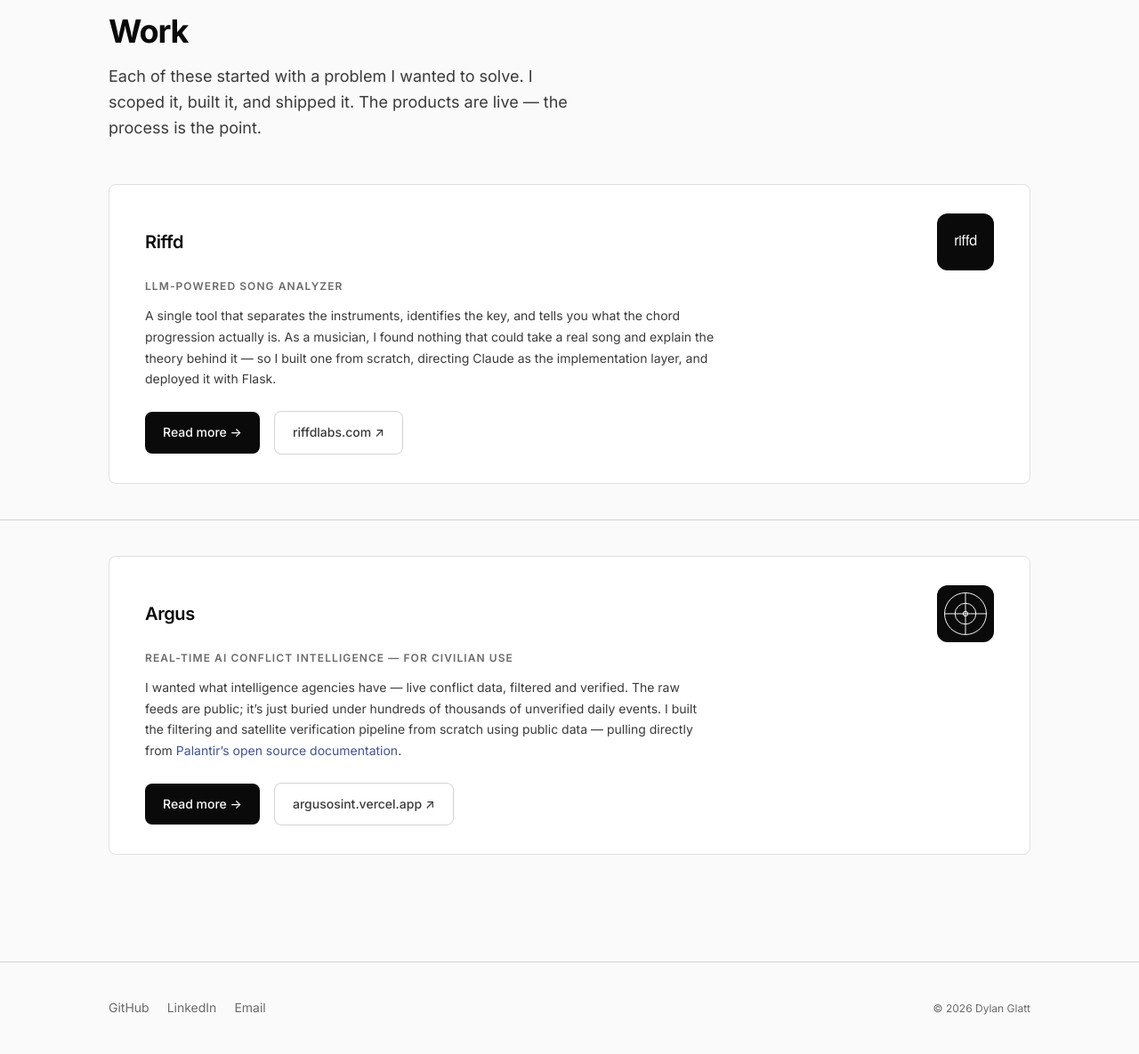
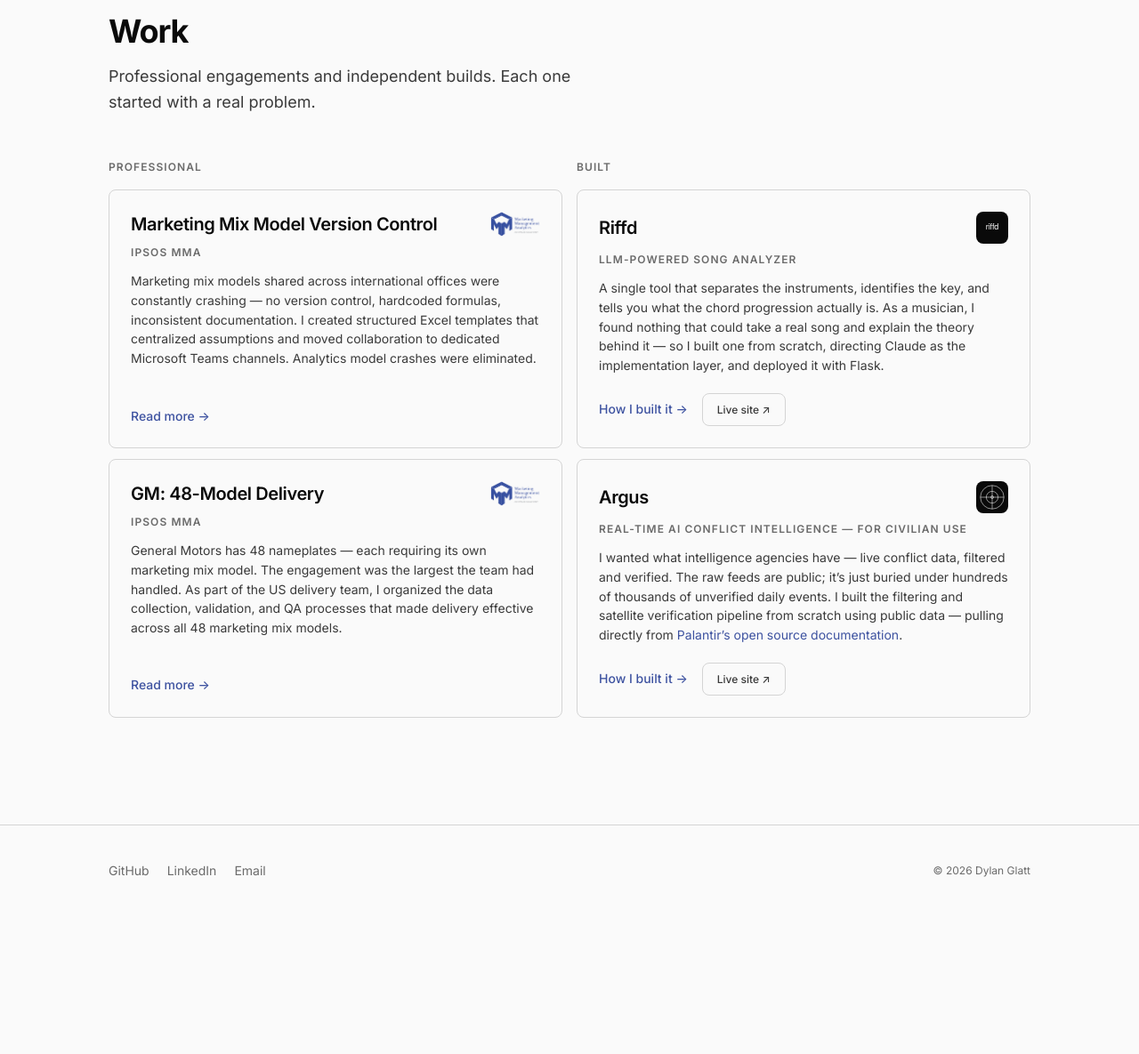
Before and after one commit to dylanglatt/dylanglatt.com, a Flask app: page /work in a window 1280 px wide. Shown: the part 65-1250 px from the top of the page at 89% size. After the commit the page ends 1051 px from the top, so only its background shows below. Run offline with Flask 3, Linux system fonts and the light colour scheme.

Commit message:
Add Ipsos professional work section with two case studies
- Add work_ipsos.html (Marketing Mix Model Version Control) and work_gm.html (GM: 48-Model Delivery)
- Add /work/ipsos and /work/gm routes; update sitemap
- Restructure homepage and work page into Professional / Built two-column layout
- Add MMA logo (transparent PNG) to Ipsos cards
- Rewrite about page bio for hiring manager audience
- Trim homepage about snippet to two lines
- Update education section with locations and corrected school names

```diff
--- a/app.py
+++ b/app.py
@@ -41,6 +41,18 @@ def work_argus():
     return render_template('work_argus.html')
 
 
+@app.route('/work/ipsos')
+def work_ipsos():
+    log_event('pageview', {'page': 'work_ipsos', 'ip': _client_ip()})
+    return render_template('work_ipsos.html')
+
+
+@app.route('/work/gm')
+def work_gm():
+    log_event('pageview', {'page': 'work_gm', 'ip': _client_ip()})
+    return render_template('work_gm.html')
+
+
 @app.route('/work/job-scraper')
 def work_job_scanner():
     log_event('pageview', {'page': 'work_job_scanner', 'ip': _client_ip()})
@@ -74,7 +86,7 @@ def robots():
 
 @app.route('/sitemap.xml')
 def sitemap():
-    pages = ['/', '/work', '/work/riffd', '/work/argus', '/about']
+    pages = ['/', '/work', '/work/riffd', '/work/argus', '/work/ipsos', '/work/gm', '/about']
     urls = ''.join(
         f'  <url><loc>https://dylanglatt.com{p}</loc></url>\n'
         for p in pages
--- a/static/css/main.css
+++ b/static/css/main.css
@@ -435,8 +435,6 @@ ul { list-style: none; }
   gap: var(--sp-5);
 }
 
-/* Tablet: keep 2-up (matches default) — collapse to 1 on narrow */
-
 /* Phone: single column */
 @media (max-width: 600px) {
   .case-studies {
@@ -553,6 +551,40 @@ ul { list-style: none; }
   width: 64px;
   height: 64px;
   border-radius: 12px;
+}
+
+
+/* ── Work grid (experience + projects split) ─────────────────────────────── */
+.work-grid {
+  display: grid;
+  grid-template-columns: 1fr 1fr;
+  gap: var(--sp-5);
+  align-items: stretch;
+}
+
+.work-col {
+  display: flex;
+  flex-direction: column;
+  gap: var(--sp-3);
+}
+
+.work-col .case-card {
+  flex: 1;
+}
+
+.work-col-label {
+  font-size: var(--text-xs);
+  font-weight: 600;
+  text-transform: uppercase;
+  letter-spacing: 0.09em;
+  color: var(--text-muted);
+  padding-bottom: var(--sp-1);
+}
+
+@media (max-width: 700px) {
+  .work-grid {
+    grid-template-columns: 1fr;
+  }
 }
 
 
--- a/templates/work.html
+++ b/templates/work.html
@@ -1,59 +1,78 @@
 {% extends "base.html" %}
 
-{% block title %}Projects — Dylan Glatt{% endblock %}
-{% block description %}Zero-to-one builds: applied AI, Python, data analysis, API integrations, and full-stack deployment. Problem to production system.{% endblock %}
+{% block title %}Work — Dylan Glatt{% endblock %}
+{% block description %}Professional and independent work — marketing analytics at scale, applied AI, data pipelines, and full-stack deployment.{% endblock %}
 
 {% block content %}
 
 <div class="page-header">
   <div class="container">
     <h1 class="page-title">Work</h1>
-    <p class="page-subtitle">Each of these started with a problem I wanted to solve. I scoped it, built it, and shipped it. The products are live &mdash; the process is the point.</p>
+    <p class="page-subtitle">Professional engagements and independent builds. Each one started with a real problem.</p>
   </div>
 </div>
 
-<!-- ── Riffd ─────────────────────────────────────────────────────────────── -->
+<!-- ── Work grid ──────────────────────────────────────────────────────────── -->
 <section class="section" style="border-top: none; padding-top: 0;">
   <div class="container">
-    <div class="case-card case-card--full">
+    <div class="work-grid">
+
+      <!-- Left: Professional -->
+      <div class="work-col">
+        <span class="work-col-label">Professional</span>
+        <div class="case-card">
           <div class="case-card-header">
-        <h2 class="case-card-title"><a href="{{ url_for('work_riffd') }}" style="color: inherit;">Riffd</a></h2>
-        <img src="{{ url_for('static', filename='img/riffd-logo.svg') }}" class="case-card-logo case-card-logo--lg" alt="Riffd">
+            <h2 class="case-card-title"><a href="{{ url_for('work_ipsos') }}" style="color: inherit; text-decoration: none;">Marketing Mix Model Version Control</a></h2>
+            <img src="{{ url_for('static', filename='img/mma-logo.png') }}" class="case-card-logo" alt="Ipsos MMA" style="width: auto; height: 28px; max-width: 90px; object-fit: contain; border-radius: 0;">
           </div>
-      <p class="case-card-label">LLM-Powered Song Analyzer</p>
-      <p class="case-card-problem">
-        A single tool that separates the instruments, identifies the key, and tells you what the chord
-        progression actually is. As a musician, I found nothing that could take a real song and explain
-        the theory behind it &mdash; so I built one from scratch, directing Claude as the implementation
-        layer, and deployed it with Flask.
-      </p>
+          <p class="case-card-label">Ipsos MMA</p>
+          <p class="case-card-desc">Marketing mix models shared across international offices were constantly crashing &mdash; no version control, hardcoded formulas, inconsistent documentation. I created structured Excel templates that centralized assumptions and moved collaboration to dedicated Microsoft Teams channels. Analytics model crashes were eliminated.</p>
           <div class="case-card-footer">
-        <a href="{{ url_for('work_riffd') }}" class="btn btn-primary">Read more &rarr;</a>
-        <a href="https://riffdlabs.com" target="_blank" rel="noopener" class="btn btn-secondary">riffdlabs.com &nearr;</a>
+            <a href="{{ url_for('work_ipsos') }}" class="case-card-cta">Read more &rarr;</a>
+          </div>
+        </div>
+        <div class="case-card">
+          <div class="case-card-header">
+            <h2 class="case-card-title"><a href="{{ url_for('work_gm') }}" style="color: inherit; text-decoration: none;">GM: 48-Model Delivery</a></h2>
+            <img src="{{ url_for('static', filename='img/mma-logo.png') }}" class="case-card-logo" alt="Ipsos MMA" style="width: auto; height: 28px; max-width: 90px; object-fit: contain; border-radius: 0;">
+          </div>
+          <p class="case-card-label">Ipsos MMA</p>
+          <p class="case-card-desc">General Motors has 48 nameplates &mdash; each requiring its own marketing mix model. The engagement was the largest the team had handled. As part of the US delivery team, I organized the data collection, validation, and QA processes that made delivery effective across all 48 marketing mix models.</p>
+          <div class="case-card-footer">
+            <a href="{{ url_for('work_gm') }}" class="case-card-cta">Read more &rarr;</a>
           </div>
         </div>
       </div>
-</section>
 
-<!-- ── Argus ──────────────────────────────────────────────────────────────── -->
-<section class="section">
-  <div class="container">
-    <div class="case-card case-card--full">
+      <!-- Right: Built -->
+      <div class="work-col">
+        <span class="work-col-label">Built</span>
+        <div class="case-card">
           <div class="case-card-header">
-        <h2 class="case-card-title"><a href="{{ url_for('work_argus') }}" style="color: inherit;">Argus</a></h2>
-        <img src="{{ url_for('static', filename='img/argus-logo.svg') }}" class="case-card-logo case-card-logo--lg" alt="Argus">
+            <h2 class="case-card-title"><a href="{{ url_for('work_riffd') }}" style="color: inherit; text-decoration: none;">Riffd</a></h2>
+            <img src="{{ url_for('static', filename='img/riffd-logo.svg') }}" class="case-card-logo" alt="Riffd">
+          </div>
+          <p class="case-card-label">LLM-Powered Song Analyzer</p>
+          <p class="case-card-desc">A single tool that separates the instruments, identifies the key, and tells you what the chord progression actually is. As a musician, I found nothing that could take a real song and explain the theory behind it &mdash; so I built one from scratch, directing Claude as the implementation layer, and deployed it with Flask.</p>
+          <div class="case-card-footer">
+            <a href="{{ url_for('work_riffd') }}" class="case-card-cta">How I built it &rarr;</a>
+            <a href="https://riffdlabs.com" target="_blank" rel="noopener" class="btn btn-secondary" style="font-size: var(--text-xs); padding: var(--sp-2) var(--sp-4);">Live site &nearr;</a>
+          </div>
+        </div>
+        <div class="case-card">
+          <div class="case-card-header">
+            <h2 class="case-card-title"><a href="{{ url_for('work_argus') }}" style="color: inherit; text-decoration: none;">Argus</a></h2>
+            <img src="{{ url_for('static', filename='img/argus-logo.svg') }}" class="case-card-logo" alt="Argus">
           </div>
           <p class="case-card-label">Real-Time AI Conflict Intelligence — For Civilian Use</p>
-      <p class="case-card-problem">
-        I wanted what intelligence agencies have &mdash; live conflict data, filtered and verified.
-        The raw feeds are public; it&rsquo;s just buried under hundreds of thousands of unverified
-        daily events. I built the filtering and satellite verification pipeline from scratch using
-        public data &mdash; pulling directly from <a href="https://palantir.github.io/" target="_blank" rel="noopener" style="color: var(--accent);">Palantir&rsquo;s open source documentation</a>.
-      </p>
+          <p class="case-card-desc">I wanted what intelligence agencies have &mdash; live conflict data, filtered and verified. The raw feeds are public; it&rsquo;s just buried under hundreds of thousands of unverified daily events. I built the filtering and satellite verification pipeline from scratch using public data &mdash; pulling directly from <a href="https://palantir.github.io/" target="_blank" rel="noopener" style="color: var(--accent);">Palantir&rsquo;s open source documentation</a>.</p>
           <div class="case-card-footer">
-        <a href="{{ url_for('work_argus') }}" class="btn btn-primary">Read more &rarr;</a>
-        <a href="https://argusosint.vercel.app" target="_blank" rel="noopener" class="btn btn-secondary">argusosint.vercel.app &nearr;</a>
+            <a href="{{ url_for('work_argus') }}" class="case-card-cta">How I built it &rarr;</a>
+            <a href="https://argusosint.vercel.app" target="_blank" rel="noopener" class="btn btn-secondary" style="font-size: var(--text-xs); padding: var(--sp-2) var(--sp-4);">Live site &nearr;</a>
           </div>
+        </div>
+      </div>
+
     </div>
   </div>
 </section>
```
Also changed, not shown: templates/about.html (+13 -23 lines), templates/index.html (+41 -15 lines), templates/work_gm.html (added, +75 -0 lines), templates/work_ipsos.html (added, +86 -0 lines), static/img/mma-logo.png (added), static/img/mma-logo.webp (added). Lines whose indentation alone changed are shown as unchanged.
